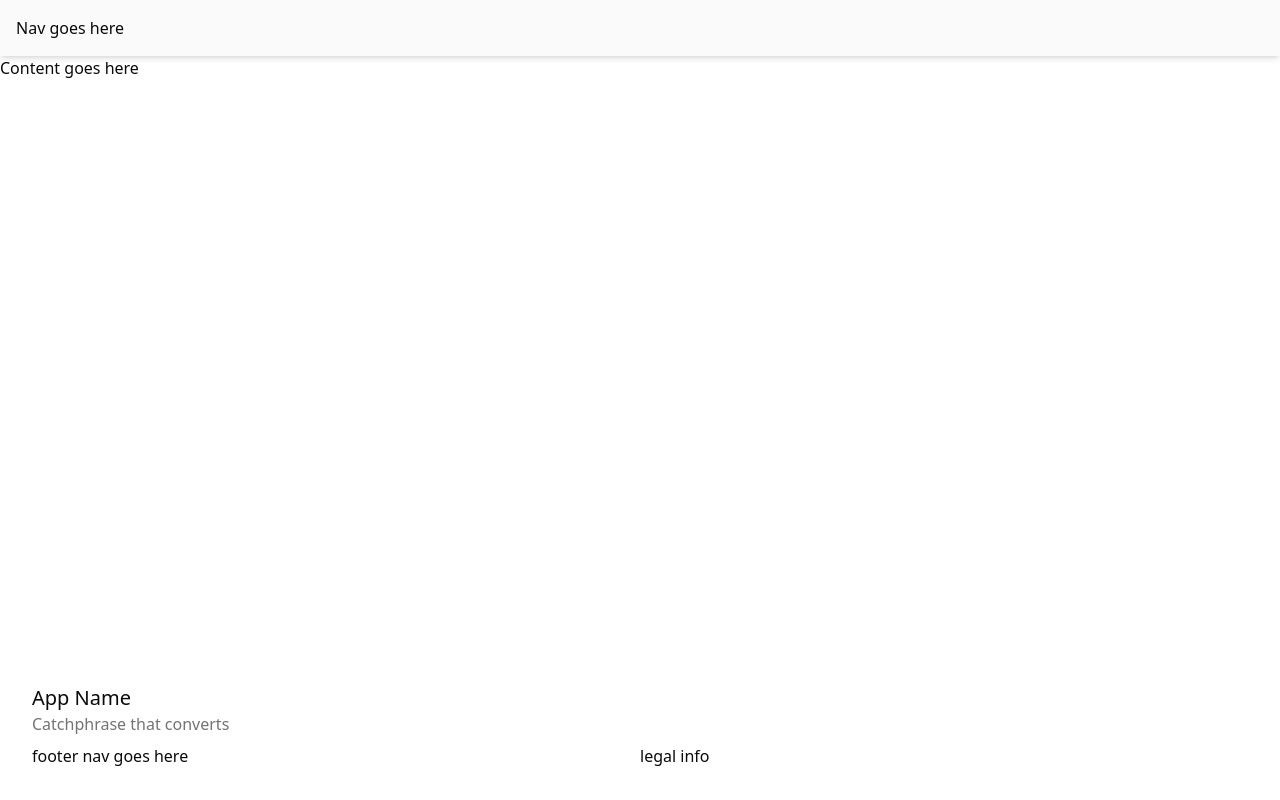
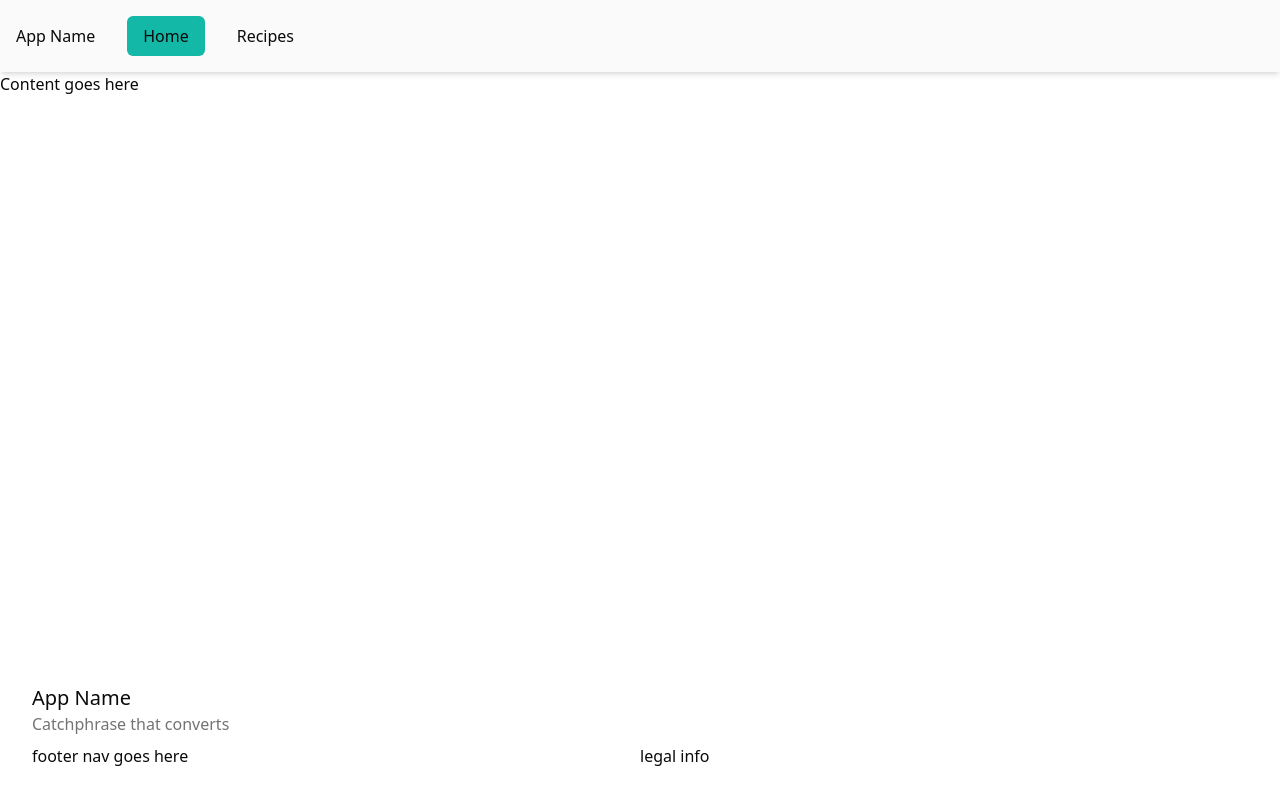
Before and after one commit to YuanLiem/tsl-svelte, a SvelteKit app: page / in a window 1280 px wide. Built offline with nearby package versions, Linux system fonts and the light colour scheme.

Commit message:
tweak: separate Footer component
Keeping it tidy

add: Header component

tweak: rm console.log

fix: responsive

hide main nav on small screens

```diff
--- a/src/lib/config/site.ts
+++ b/src/lib/config/site.ts
@@ -1,4 +1,14 @@
 export const siteConfig = {
 	companyName: 'App Name',
-	tagLine: 'Catchphrase that converts'
+	tagLine: 'Catchphrase that converts',
+	menuItems: [
+		{
+			label: 'Home',
+			slug: '/'
+		},
+		{
+			label: 'Recipes',
+			slug: '/recipes'
+		}
+	]
 };
--- a/src/routes/+layout.svelte
+++ b/src/routes/+layout.svelte
@@ -2,23 +2,16 @@
 	import { ModeWatcher } from 'mode-watcher';
 	import '../app.css';
 	import { siteConfig } from '$lib/config/site';
+	import Header from './Header.svelte';
+	import Footer from './Footer.svelte';
 	let { children } = $props();
 </script>
 
 <ModeWatcher />
 <div class="grid min-h-[100dvh] grid-rows-[auto_1fr_auto]">
-	<header class="sticky top-0 bg-primary-foreground p-4 shadow-md">Nav goes here</header>
+	<Header />
 	<main>
 		{@render children()}
 	</main>
-	<footer class="container py-8">
-		<div class="mb-2">
-			<h3 class="text-xl">{siteConfig.companyName}</h3>
-			<p class="text-muted-foreground">{siteConfig.tagLine}</p>
-		</div>
-		<div class="flex flex-col md:flex-row">
-			<div class="flex w-full flex-col md:w-1/2">footer nav goes here</div>
-			<div class="flex w-full flex-col md:w-1/2">legal info</div>
-		</div>
-	</footer>
+	<Footer />
 </div>
--- /dev/null
+++ b/src/routes/Footer.svelte
@@ -0,0 +1,14 @@
+<script lang="ts">
+	import { siteConfig } from '$lib/config/site';
+</script>
+
+<footer class="container py-8">
+	<div class="mb-2">
+		<h3 class="text-xl">{siteConfig.companyName}</h3>
+		<p class="text-muted-foreground">{siteConfig.tagLine}</p>
+	</div>
+	<div class="flex flex-col md:flex-row">
+		<div class="flex w-full flex-col md:w-1/2">footer nav goes here</div>
+		<div class="flex w-full flex-col md:w-1/2">legal info</div>
+	</div>
+</footer>
--- /dev/null
+++ b/src/routes/Header.svelte
@@ -0,0 +1,37 @@
+<script lang="ts">
+	import { siteConfig } from '$lib/config/site';
+	import { page } from '$app/state';
+
+	import { cn } from '$lib/utils';
+	type MenuItem = {
+		label: string;
+		slug: string;
+	};
+</script>
+
+{#snippet menuItem({ ...props }: MenuItem)}
+	<a
+		href={props.slug}
+		class={cn(
+			page.url.pathname === props.slug && 'bg-teal-500',
+			'rounded-md px-4 py-2 hover:opacity-80'
+		)}
+	>
+		<li>
+			{props.label}
+		</li>
+	</a>
+{/snippet}
+
+<header class="sticky top-0 bg-primary-foreground p-4 shadow-md">
+	<nav class="flex flex-row items-center gap-4">
+		<div class="mr-4">
+			{siteConfig.companyName}
+		</div>
+		<ul class="hidden max-w-sm bg-red-500 md:contents">
+			{#each siteConfig.menuItems as item}
+				{@render menuItem(item)}
+			{/each}
+		</ul>
+	</nav>
+</header>
```
